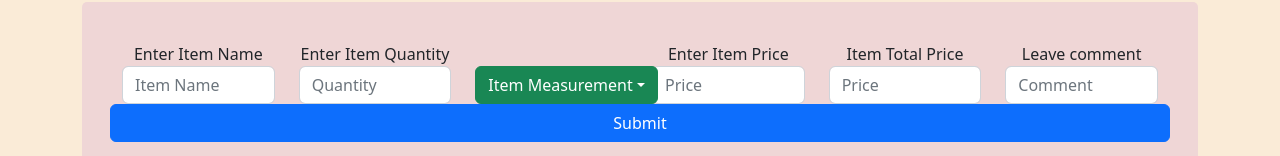
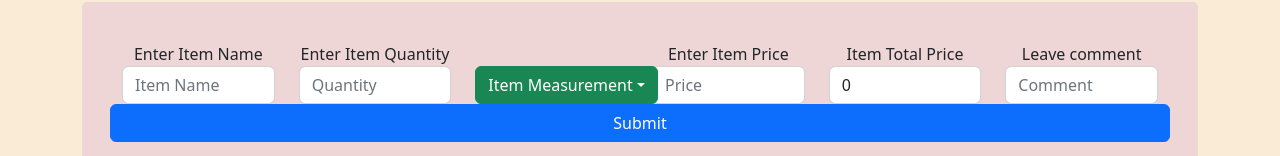
Before and after one commit to farhodibr/final_project, a React (Vite) app: page /create-item in a window 1280 px wide. Shown: the part 174-330 px from the top of the page. Built offline with nearby package versions, Linux system fonts and the light colour scheme.

Commit message:
fixed few bugs, still working on others

```diff
--- a/src/components/CreateItem.jsx
+++ b/src/components/CreateItem.jsx
@@ -138,8 +138,8 @@ export default function CreateItem(props) {
           />
         </Col>
         <Col xs={2}>
-          Item Total Price {itemTotalPrice}
-          <Form.Control placeholder="Price" value={itemTotalPrice} />
+          Item Total Price
+          <Form.Control placeholder="Price" value={itemPrice * itemQuantity} />
         </Col>
         <Col xs={2}>
           Leave comment
```
